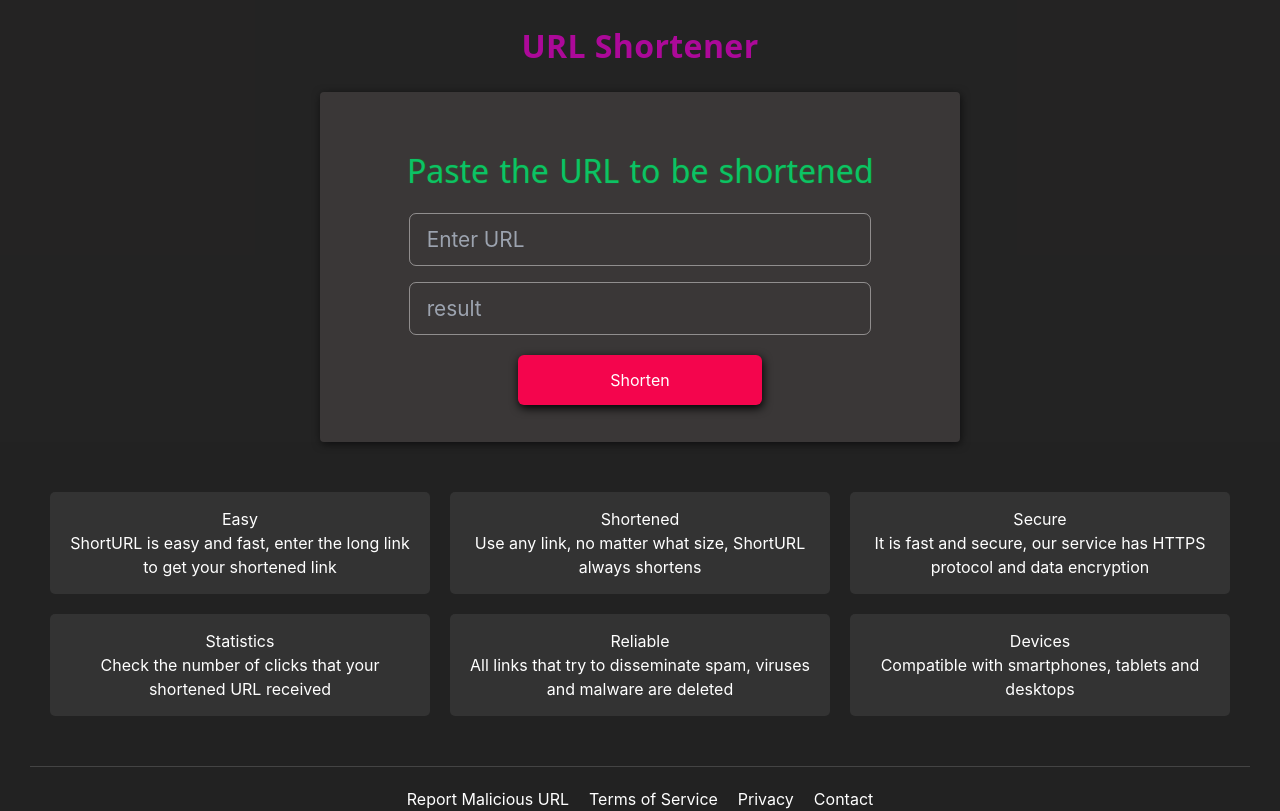
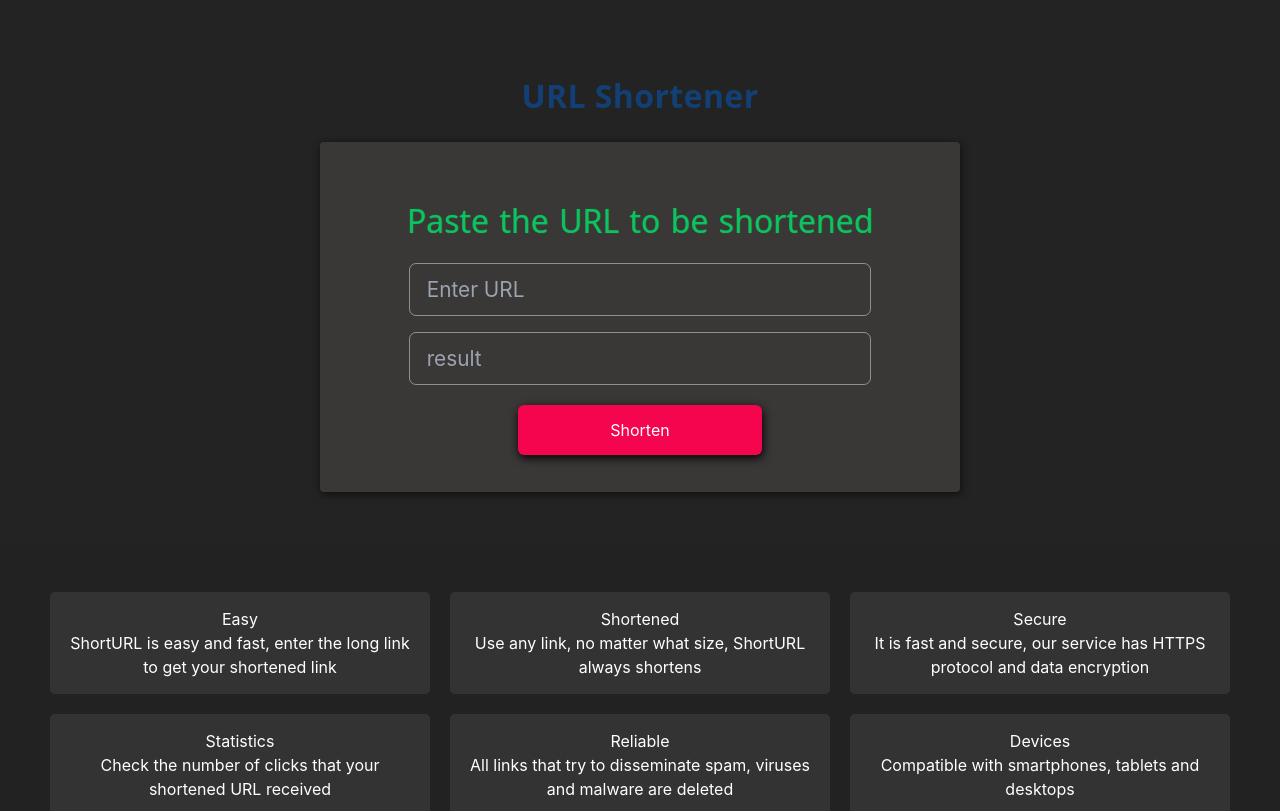
Before and after one commit to HimanshuNarware/short_Url, a React (Create React App) app in the folder client/: page / in a window 1280 px wide. Shown: the top 811 px of the page. Built offline with nearby package versions, Linux system fonts and the light colour scheme; no server answers.

Commit message:
ui change

```diff
--- a/client/src/pages/Home.jsx
+++ b/client/src/pages/Home.jsx
@@ -20,7 +20,7 @@ function Home() {
 
   async function fetchApi() {
     try {
-      const response = await axios.post(`${DefaultUrl}/api/url/`, {
+      const response = await axios.post(`${DefaultUrl}api/url/`, {
         url,
         name,
       });
@@ -52,7 +52,6 @@ function Home() {
             type="text"
             placeholder="result"
             value={result || ''}
-            style={{ color: 'black' }}
           />
           {/* <p className='pera'>Click ! on shorten to get the result...</p> */}
           <button className="submit" onClick={handleSubmit}>
--- a/client/src/pages/home.css
+++ b/client/src/pages/home.css
@@ -11,6 +11,7 @@
     display: flex;
     flex-direction: column;
     justify-self: center;
+    padding-block: 50px;
 }
 
 .heading {
@@ -20,7 +21,7 @@
     text-align: center;
     letter-spacing: .4px;
     margin: 22px 20px;
-    color: rgb(172, 9, 153);
+    color: rgba(11, 77, 152, 0.699);
 }
 
 .container {
```
